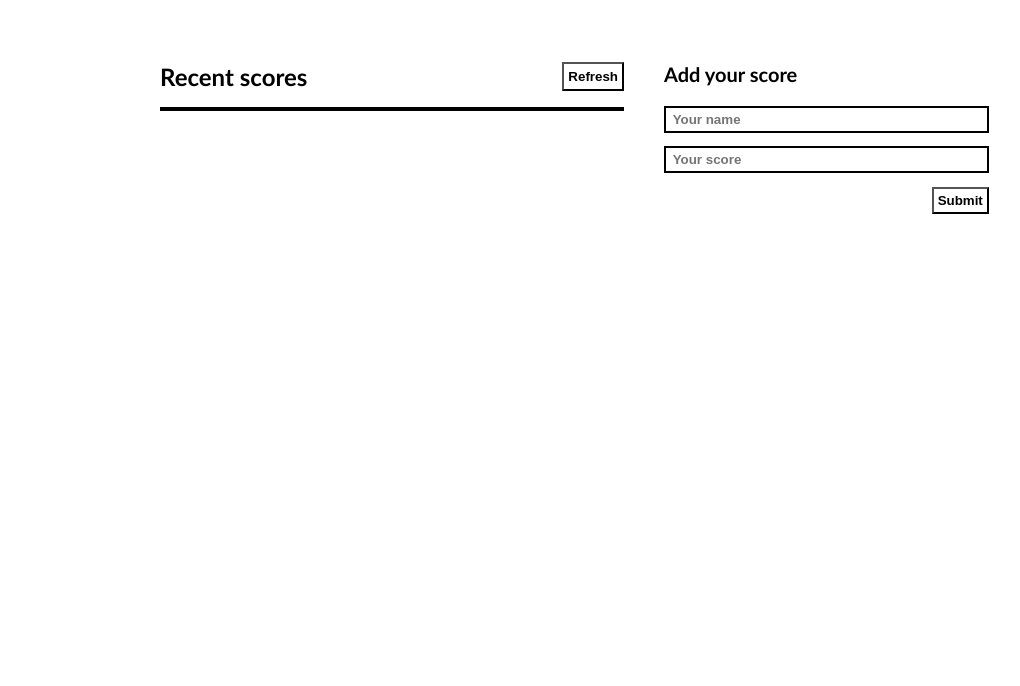
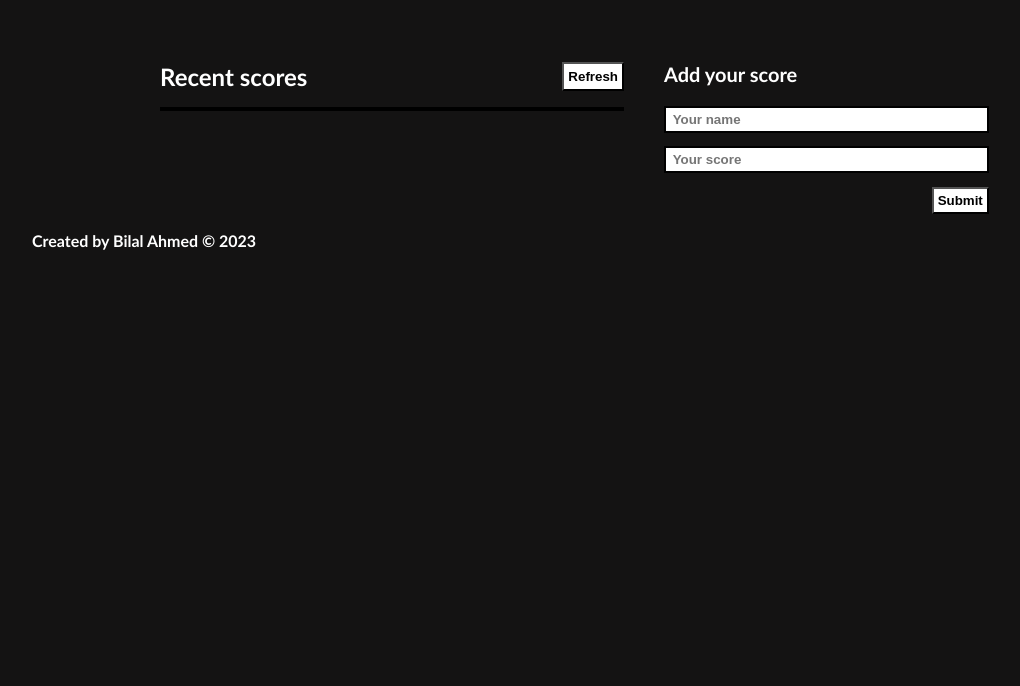
Before and after one commit to bilalrajput09/Leaderboard-API-Project, a website built with webpack: page src/index.html in a window 1280 px wide. Shown: the part 114-800 px from the top of the page, without its empty margins (16-1036 px from the left). Built offline with nearby package versions, Linux system fonts and the light colour scheme; no server answers.

Commit message:
Add some styling

```diff
--- a/src/index.html
+++ b/src/index.html
@@ -46,6 +46,11 @@
 
     </main>
   </div>
+  <footer>
+    <p>
+      Created by Bilal Ahmed &copy; 2023
+    </p>
+  </footer>
 </body>
 
 </html>
--- a/src/style.css
+++ b/src/style.css
@@ -5,6 +5,8 @@
 }
 
 body {
+  background-color: rgb(20, 19, 19);
+  color: white;
   font-family:
     "Trebuchet MS",
     "Lucida Sans Unicode",
@@ -91,3 +93,19 @@ input {
 .submit {
   padding: 0.3em;
 }
+
+footer {
+  font-weight: 700;
+  width: 80%;
+  padding: 0.1em 3em;
+}
+
+.items:nth-of-type(even) {
+  background-color: white;
+  color: black;
+}
+
+.btn:hover {
+  background-color: green;
+  color: white;
+}
```
